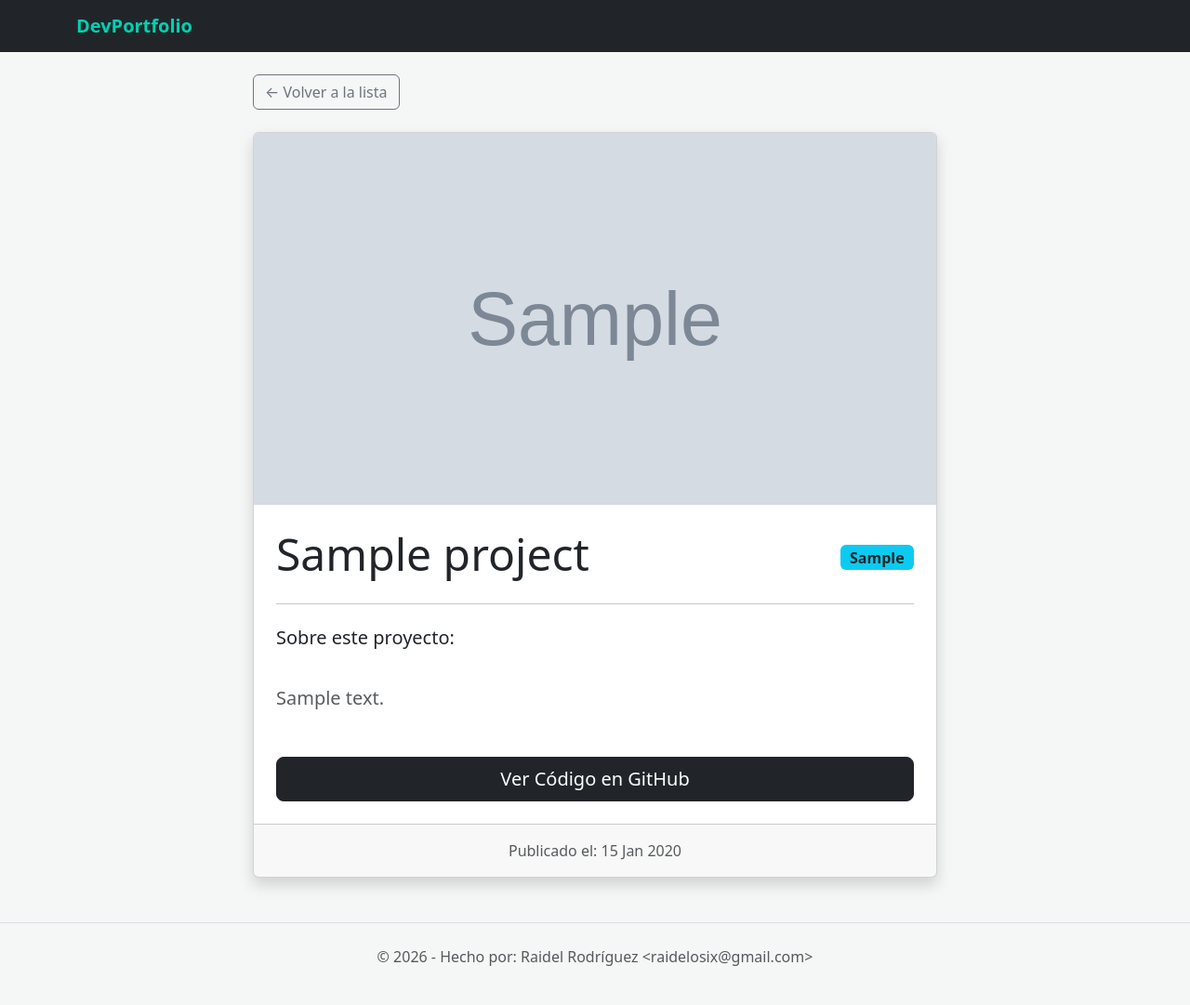
After one commit to raidelo/web-project, a Django app: a page that uses project/templates/projects/base.html in a window 1280 px wide. The commit adds this page. Shown: the whole page at 93% size. Run offline with Django 5.2, Linux system fonts and the light colour scheme; tables that the repository leaves empty hold one stand-in row (values such as "Sample post"); grey boxes marked "Sample" are stand-in pictures.

Commit message:
feat: add project detail page

```diff
--- /dev/null
+++ b/project/templates/projects/base.html
@@ -0,0 +1,34 @@
+<!doctype html>
+<html lang="es">
+  <head>
+    <meta charset="UTF-8" />
+    <meta name="viewport" content="width=device-width, initial-scale=1.0" />
+    <title>{% block title %}Mi Portafolio{% endblock %}</title>
+    <link
+      href="https://cdn.jsdelivr.net/npm/bootstrap@5.3.0/dist/css/bootstrap.min.css"
+      rel="stylesheet"
+    />
+    <style>
+      .navbar-brand {
+        font-weight: bold;
+        color: #00d1b2 !important;
+      }
+      body {
+        background-color: #f4f7f6;
+      }
+    </style>
+  </head>
+  <body>
+    <nav class="navbar navbar-expand-lg navbar-dark bg-dark mb-4">
+      <div class="container">
+        <a class="navbar-brand" href="{% url 'project_list' %}">DevPortfolio</a>
+      </div>
+    </nav>
+
+    <main class="container">{% block content %} {% endblock %}</main>
+
+    <footer class="text-center py-4 mt-5 border-top">
+      <p class="text-muted">&copy; 2026 - Hecho por: Raidel Rodríguez &lt;raidelosix@gmail.com&gt;</p>
+    </footer>
+  </body>
+</html>
--- /dev/null
+++ b/project/templates/projects/project_detail.html
@@ -0,0 +1,43 @@
+{% extends 'projects/base.html' %}
+
+{% block title %}{{ project.title }} | Detalles{% endblock %}
+
+{% block content %}
+<div class="row">
+    <div class="col-md-8 mx-auto">
+        <a href="{% url 'project_list' %}" class="btn btn-outline-secondary mb-4">
+            &larr; Volver a la lista
+        </a>
+
+        <div class="card shadow">
+            <img src="{{ project.image_url }}" class="card-img-top" alt="{{ project.title }}" style="max-height: 400px; object-fit: cover;">
+
+            <div class="card-body p-4">
+                <div class="d-flex justify-content-between align-items-center mb-3">
+                    <h1 class="display-5">{{ project.title }}</h1>
+                    <span class="badge bg-info text-dark fs-6">{{ project.technology }}</span>
+                </div>
+
+                <hr>
+
+                <h3 class="h5 mt-4">Sobre este proyecto:</h3>
+                <p class="lead text-muted" style="white-space: pre-line;">
+                    {{ project.description }}
+                </p>
+
+                <div class="mt-5 d-grid gap-2">
+                    {% if project.github_url %}
+                    <a href="{{ project.github_url }}" target="_blank" class="btn btn-dark btn-lg">
+                        <i class="fab fa-github"></i> Ver Código en GitHub
+                    </a>
+                    {% endif %}
+                </div>
+            </div>
+
+            <div class="card-footer text-muted text-center py-3">
+                Publicado el: {{ project.created_at|date:"d M Y" }}
+            </div>
+        </div>
+    </div>
+</div>
+{% endblock %}
--- a/project/urls.py
+++ b/project/urls.py
@@ -1,7 +1,8 @@
 from django.urls import path
 
-from .views import project_list
+from .views import project_detail, project_list
 
 urlpatterns = [
-    path("", project_list),
+    path("", project_list, name="project_list"),
+    path("project<int:pk>", project_detail, name="project_detail"),
 ]
--- a/project/views.py
+++ b/project/views.py
@@ -13,3 +13,8 @@ def project_list(request: HttpRequest) -> HttpResponse:
 
     # Renderizamos la página pasando los datos
     return render(request, "projects/project_list.html", context)
+
+
+def project_detail(request: HttpRequest, pk: int) -> HttpResponse:
+    project = Project.objects.get(pk=pk)  # pyright: ignore[reportAttributeAccessIssue]
+    return render(request, "projects/project_detail.html", {"project": project})
--- a/web/urls.py
+++ b/web/urls.py
@@ -21,4 +21,5 @@ from django.urls import path, include
 urlpatterns = [
     path("admin/", admin.site.urls),
     path("", include("project.urls")),
+    path("project<int:pk>", include("project.urls")),
 ]
```
Also changed, not shown: project/templates/projects/project_list.html (+9 -45 lines).
